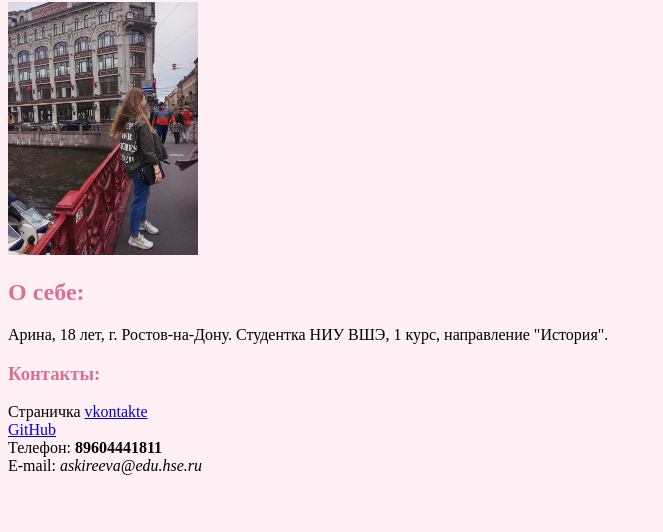
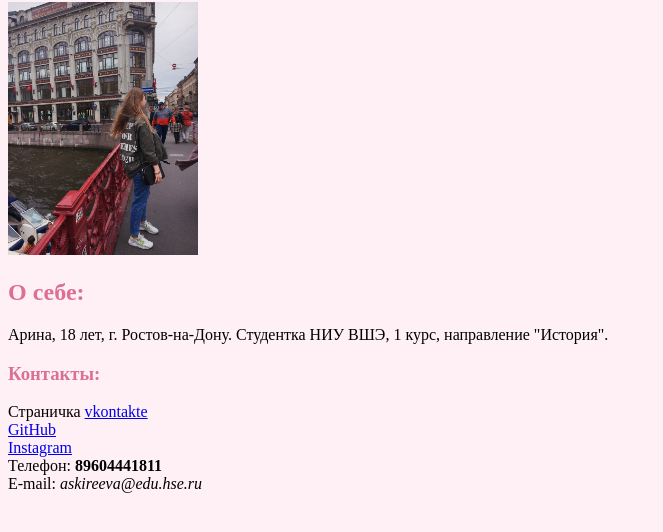
Before and after one commit to arinakireeva/arinakireeva.github.io, a plain HTML site: page index.html in a window 1280 px wide. Shown: the part 78-610 px from the top of the page, without its empty margins (0-663 px from the left). Drawn offline with Linux system fonts and the light colour scheme.

Commit message:
no message

```diff
--- a/index.html
+++ b/index.html
@@ -21,6 +21,8 @@
       <br/>
       <a href=https://github.com/arinakireeva>GitHub</a>
       <br/>
+	  <a href=https://www.instagram.com/arina.kireeva/>Instagram</a>
+	  <br/>
       Телефон: <b>89604441811</b>
       <br/>
       E-mail: <i>askireeva@edu.hse.ru</i>
```
